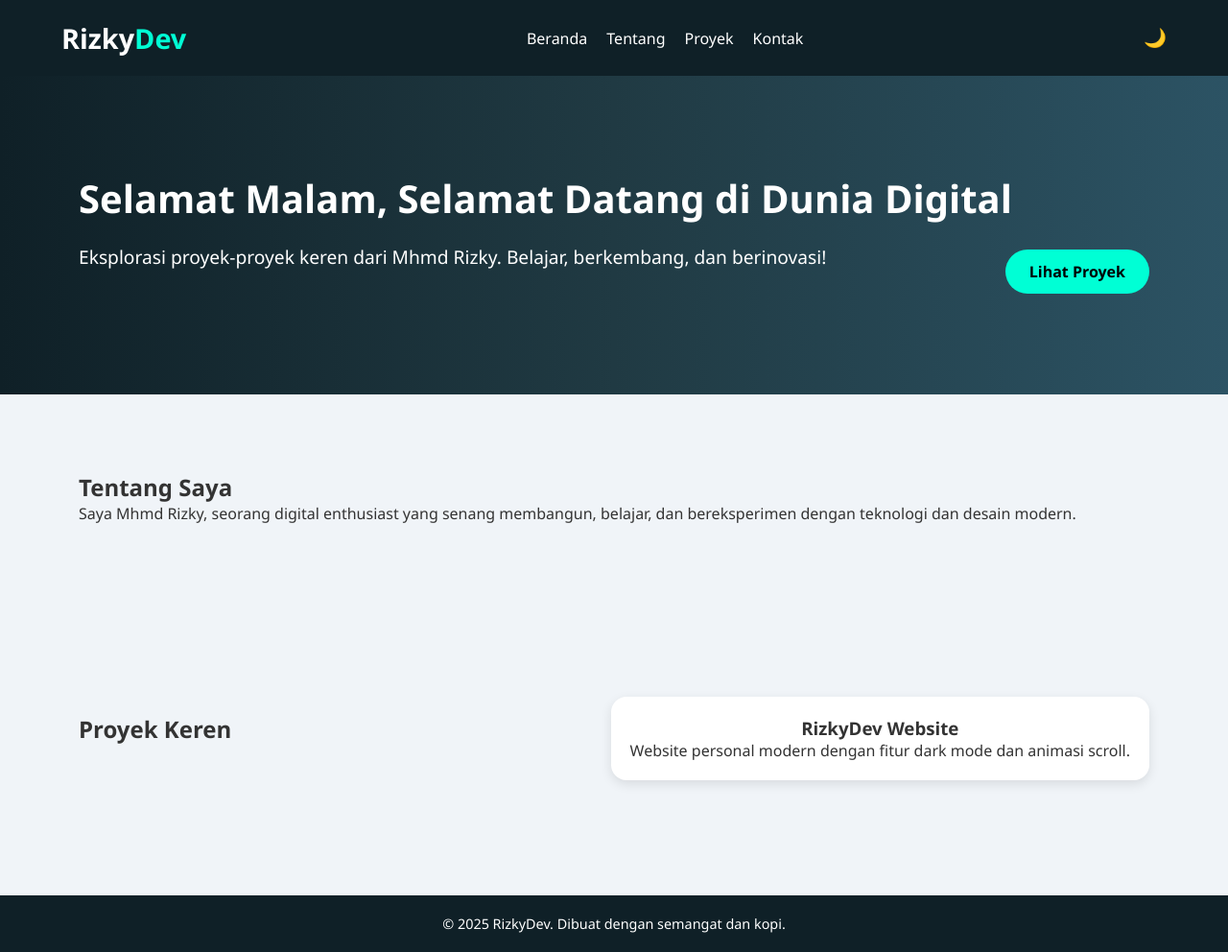
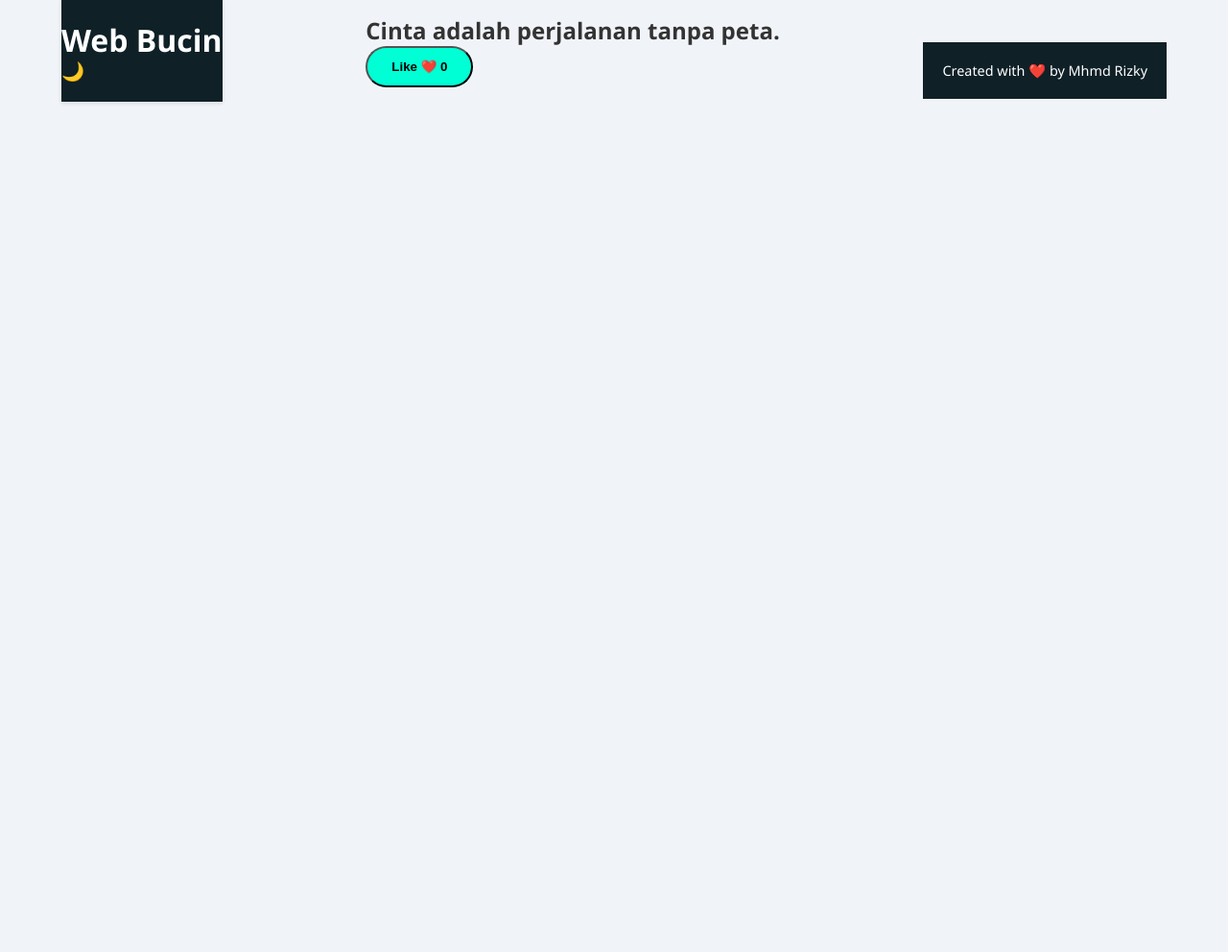
Before and after one commit to mhmdrizky89/rizky, a plain HTML site: page index.html in a window 1280 px wide. Shown: the whole page at 96% size. After the commit the page ends 800 px from the top, so only its background shows below. Drawn offline with nearby package versions, Linux system fonts and the light colour scheme.

Commit message:
Update index.html

```diff
--- a/index.html
+++ b/index.html
@@ -2,65 +2,29 @@
 <html lang="id">
 <head>
   <meta charset="UTF-8" />
-  <meta name="viewport" content="width=device-width, initial-scale=1.0"/>
-  <title>RizkyDev</title>
+  <meta name="viewport" content="width=device-width, initial-scale=1" />
+  <title>Web Bucin - Cinta Selalu</title>
   <link rel="stylesheet" href="style.css" />
-  <!-- AOS CSS -->
-  <link rel="stylesheet" href="https://unpkg.com/aos@next/dist/aos.css" />
   <script src="script.js" defer></script>
 </head>
 <body>
-  <header>
-    <div class="container">
-      <h1 class="logo">Rizky<span>Dev</span></h1>
-      <nav>
-        <ul class="nav-links">
-          <li><a href="#">Beranda</a></li>
-          <li><a href="#tentang">Tentang</a></li>
-          <li><a href="#proyek">Proyek</a></li>
-          <li><a href="#">Kontak</a></li>
-        </ul>
-      </nav>
+  <div class="container">
+    <header>
+      <h1>Web Bucin</h1>
       <button id="toggleDark" class="dark-btn">🌙</button>
-    </div>
-  </header>
+    </header>
 
-  <section class="hero" data-aos="fade-up">
-    <div class="container">
-      <h2 id="greeting">Selamat Datang di Dunia Digital</h2>
-      <p>Eksplorasi proyek-proyek keren dari Mhmd Rizky. Belajar, berkembang, dan berinovasi!</p>
-      <a href="#proyek" class="btn" onclick="btnClick()">Lihat Proyek</a>
-    </div>
-  </section>
+    <main>
+      <section class="quote-section">
+        <h2 id="quote">Cinta adalah perjalanan tanpa peta.</h2>
+      </section>
 
-  <section id="tentang" class="info" data-aos="fade-left">
-    <div class="container">
-      <h2>Tentang Saya</h2>
-      <p>Saya Mhmd Rizky, seorang digital enthusiast yang senang membangun, belajar, dan bereksperimen dengan teknologi dan desain modern.</p>
-    </div>
-  </section>
+      <button id="likeBtn" class="btn">Like ❤️ 0</button>
+    </main>
 
-  <section id="proyek" class="info" data-aos="fade-right">
-    <div class="container">
-      <h2>Proyek Keren</h2>
-      <div class="card">
-        <h3>RizkyDev Website</h3>
-        <p>Website personal modern dengan fitur dark mode dan animasi scroll.</p>
-      </div>
-    </div>
-  </section>
-
-  <footer data-aos="zoom-in">
-    <p>&copy; 2025 RizkyDev. Dibuat dengan semangat dan kopi.</p>
-  </footer>
-
-  <!-- AOS JS -->
-  <script src="https://unpkg.com/aos@next/dist/aos.js"></script>
-  <script>
-    AOS.init({
-      once: true,
-      duration: 1000
-    });
-  </script>
+    <footer>
+      <p>Created with ❤️ by Mhmd Rizky</p>
+    </footer>
+  </div>
 </body>
 </html>
```
